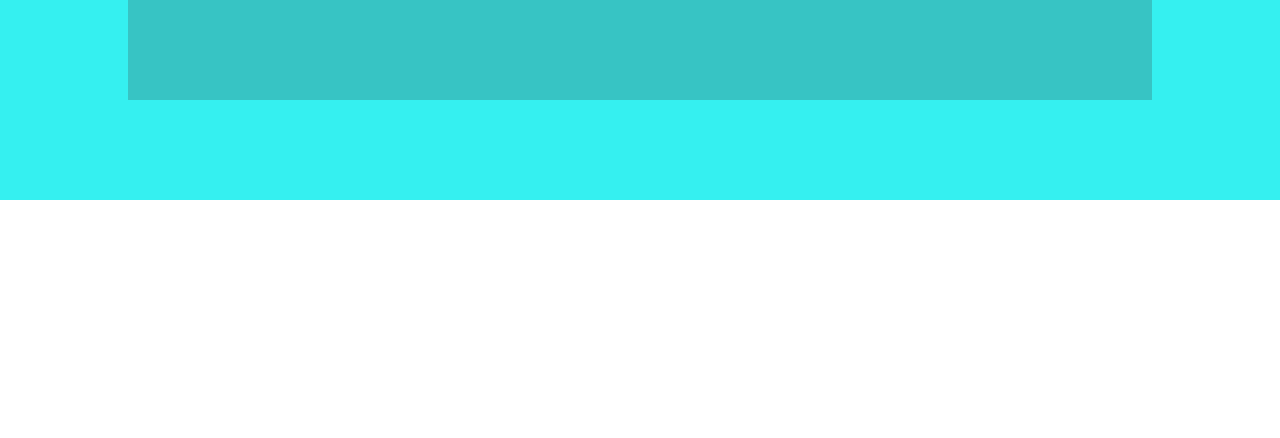
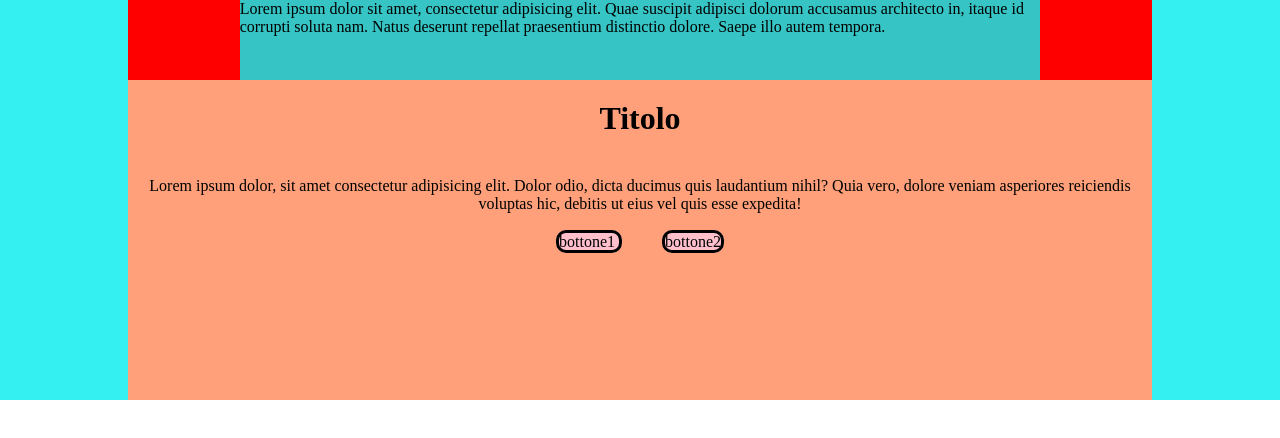
Before and after one commit to IlarioForcherio/htmlcss-struttura-discord, a plain HTML site: page index.html in a window 1280 px wide. Drawn offline with Linux system fonts and the light colour scheme.

Commit message:
creazione header-container

```diff
--- a/assets/css/style.css
+++ b/assets/css/style.css
@@ -5,28 +5,56 @@
 }
 header{
     width: 100%;
-    height: 200px;
+    height: 400px;
     background-color: rgb(53, 240, 240);
 }
 
 .nav-container{
-
+    display: flex;
     width: 80%;
-    height: 100px;
+    height: 80px;
     margin: 0 auto;
     background-color: rgb(55, 196, 196);
 
 
+
 }
 
-.nav{
+ .nav-logo{
 
+    width: 200px;
+    height: 80px;
+    background-color: red;
 
-
-}
- .nav-logo{
 
  }
  .nav-button{
 
+    width: 200px;
+    height: 80px;
+    background-color: red;
+    justify-content: flex-end;
  }
+
+
+
+ h1,.header-paragraph {
+    padding: 20px;
+}
+
+.header-container{
+    text-align: center;
+    width: 80%;
+    height: 320px;
+    margin: auto;
+    background-color: lightsalmon;
+
+ }
+
+ .button {
+    border: 3px solid black;
+    display: inline;
+    background-color: pink;
+    border-radius: 10px;
+    margin: 20px;
+ }
--- a/index.html
+++ b/index.html
@@ -11,12 +11,28 @@
 
 <header>
     <nav>
+
         <div class="nav-container">
             <div class="nav-logo"></div>
+            <div>Lorem ipsum dolor sit amet, consectetur adipisicing elit. Quae suscipit adipisci dolorum accusamus architecto in, itaque id corrupti soluta nam. Natus deserunt repellat praesentium distinctio dolore. Saepe illo autem tempora.</div>
             <div class="nav-button"></div>
+
 
         </div>
     </nav>
+
+<div class="header-container">
+    <div class="h1-paragraph">
+        <h1>Titolo</h1>
+        <div class="header-paragraph">Lorem ipsum dolor, sit amet consectetur adipisicing elit. Dolor odio, dicta ducimus quis laudantium nihil? Quia vero, dolore veniam asperiores reiciendis voluptas hic, debitis ut eius vel quis esse expedita!</div>
+        <div class="button header-button1">
+            bottone1
+        </div>
+        <div class="button header-button2">
+            bottone2
+        </div>
+    </div>
+</div>
 
 </header>
 <main></main>
```
